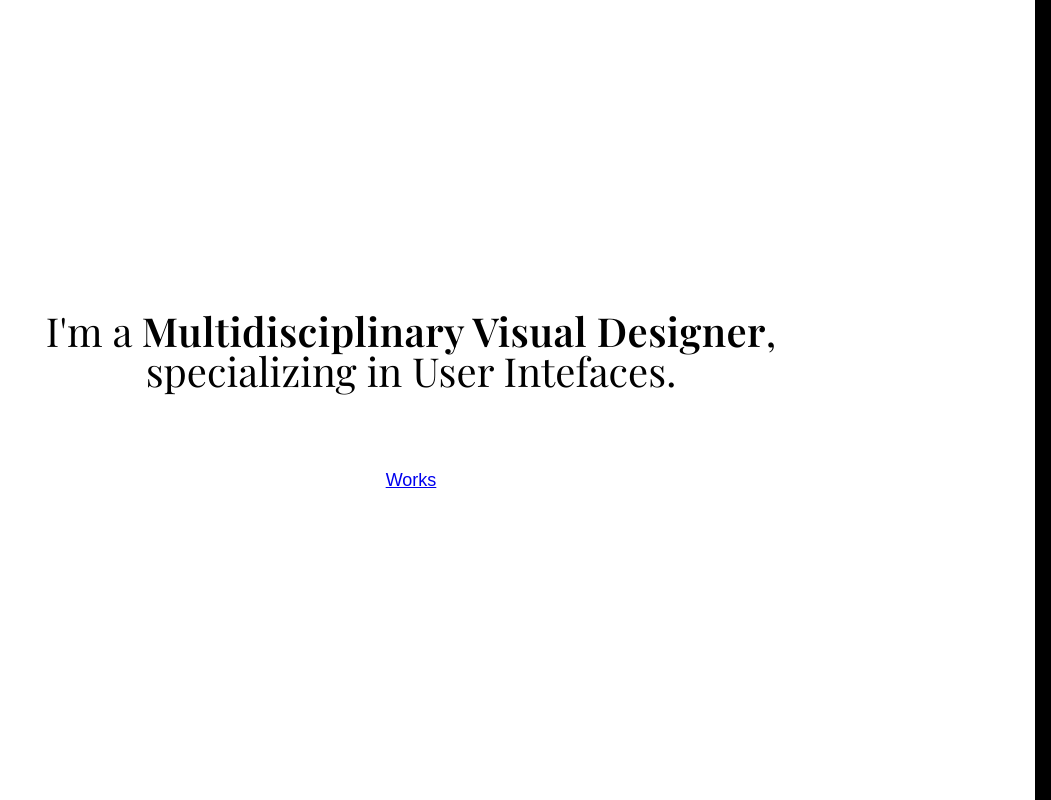
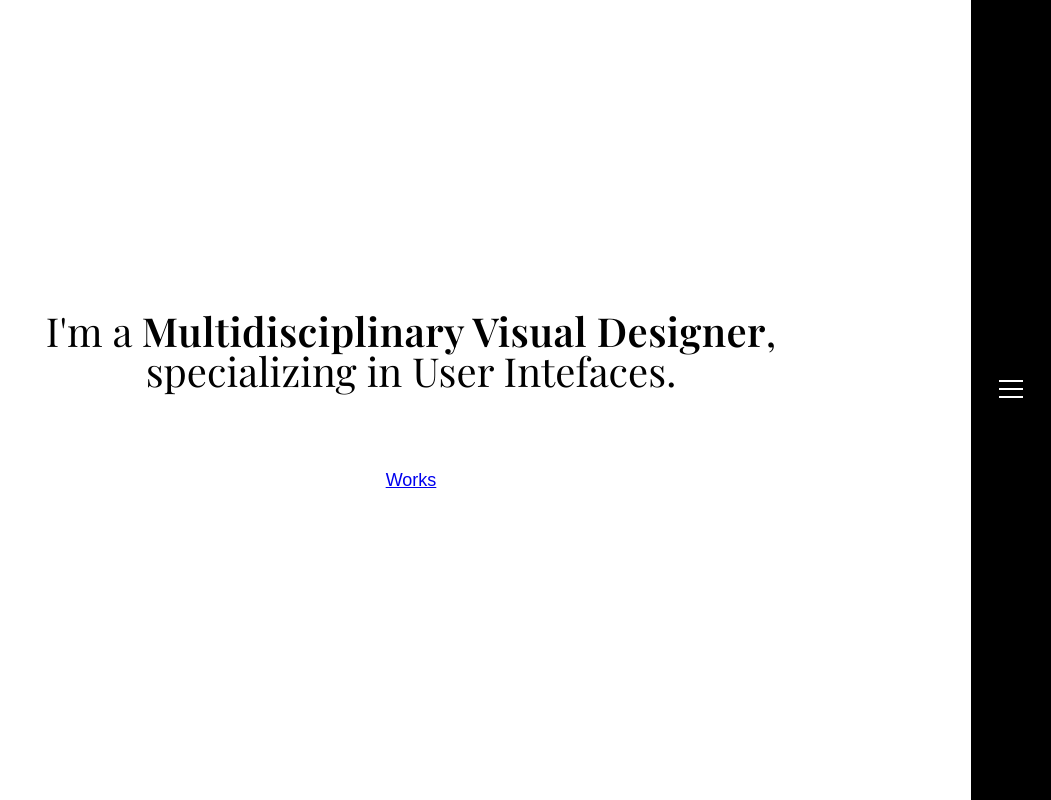
Before and after one commit to criErb/site2020, a PHP site: page / in a window 1280 px wide. Shown: the whole page, without its empty margins (229-1280 px from the left). Run offline with PHP 8.4, Linux system fonts and the light colour scheme; style sheets or scripts are compiled from the project's sources; some web fonts are replaced.

Commit message:
Adds menu js logic and component

```diff
--- a/dev/index.html
+++ b/dev/index.html
@@ -32,8 +32,28 @@
 				<a href="works.html">Works</a>
 			</div>
 		</main>
-		<nav class="c-menu__bar"></nav>
+
+		<!-- menu panel and toggle -->
+		<div class="c-menu" id="menu-panel">
+			<ul class="c-menu__list">
+				<li><a href="">Mainpage</a></li>
+				<li><a href="works.html">Works</a></li>
+				<li><a href="">About</a></li>
+				<li><a href="">Contacts</a></li>
+			</ul>
+		</div>
+		<nav class="c-menu__bar">
+			<div class="c-menu__toggle" onclick="menuToggle()">
+				<span></span>
+				<span></span>
+				<span></span>
+			</div>
+		</nav>
+
+		<!-- scripts -->
 		<script src="js/imagesloaded.pkgd.min.js"></script>
 		<script src="js/TweenMax.min.js"></script>
-		<script src="js/imgTrail.js"></script></body>
+		<script src="js/imgTrail.js"></script>
+		<script src="js/menu.js"></script>
+	</body>
 </html>
--- a/dev/js/imgTrail.js
+++ b/dev/js/imgTrail.js
@@ -90,7 +90,7 @@
     class ImageTrail {
         constructor() {
             // images container
-            this.DOM = {content: document.querySelector('.content')};
+            this.DOM = {content: document.querySelector('.c-trail__content')};
             // array of Image objs, one per image element
             this.images = [];
             [...this.DOM.content.querySelectorAll('img')].forEach(img => this.images.push(new Image(img)));
--- /dev/null
+++ b/dev/js/menu.js
@@ -0,0 +1,21 @@
+
+function menuToggle() {
+    var menuPanel = document.getElementById("menu-panel");
+    var menuIconFirst = document.querySelector(".c-menu__toggle span:first-child");
+    var menuIconSecond = document.querySelector(".c-menu__toggle span:nth-child(2)");
+    var menuIconThird = document.querySelector(".c-menu__toggle span:nth-child(3)");
+
+    if (menuPanel.style.display === "none") {
+    menuPanel.style.display = "block";
+    menuIconFirst.style.transform = "rotate(45deg)";
+    menuIconSecond.style.display = "none";
+    menuIconThird.style.transform = "rotate(-45deg)";
+    menuIconThird.style.top = "0";
+} else {
+    menuPanel.style.display = "none";
+    menuIconFirst.style.transform = "rotate(0)";
+    menuIconSecond.style.display = "block";
+    menuIconThird.style.transform = "rotate(0)";
+    menuIconThird.style.top = "16px";
+    }
+}
--- a/dev/scss/_menu.scss
+++ b/dev/scss/_menu.scss
@@ -1,12 +1,69 @@
 .c-menu {
+ position: absolute;
+ top: 0;
+ left: 0;
+ bottom: 0;
+ right: 0;
+ background-color: $secondary-color;
+ display: none;
+}
 
+.c-menu__list {
+    width: 100%;
+    height: 100%;
+    display: flex;
+    align-items: center;
+    justify-content: center;
+    flex-direction: column;
+
+    li {
+        margin-bottom: unit(6);
+        font-size: 40px;
+    }
+
+    a {
+        color: $primary-color;
+        text-decoration: none;
+    }
 }
 
 .c-menu__bar {
-    width: $base-unit * 2;
+    width: unit(10);
     height: 100vh;
     background-color: $secondary-color;
     position: absolute;
     top: 0;
     right: 0;
+    display: flex;
+    align-items: center;
+    justify-content: center;
 }
+
+.c-menu__toggle {
+    width: unit(3);
+    height: unit(2.5);
+    position: relative;
+    transform: translateY(-50%);
+
+    span {
+        display: block;
+        background-color: $primary-color;
+        width: unit(3);
+        height: unit(.2);
+        position: absolute;
+
+        &:first-child {
+            top: unit(0);
+        }
+
+        &:nth-child(2) {
+            top: unit(1);
+
+        }
+
+        &:nth-child(3) {
+            top: unit(2);
+
+        }
+    }
+}
```
Also changed, not shown: prod/css/styles.css (+46 -2 lines), prod/index.html (+22 -2 lines), prod/js/menu.js (added, +21 -0 lines).
